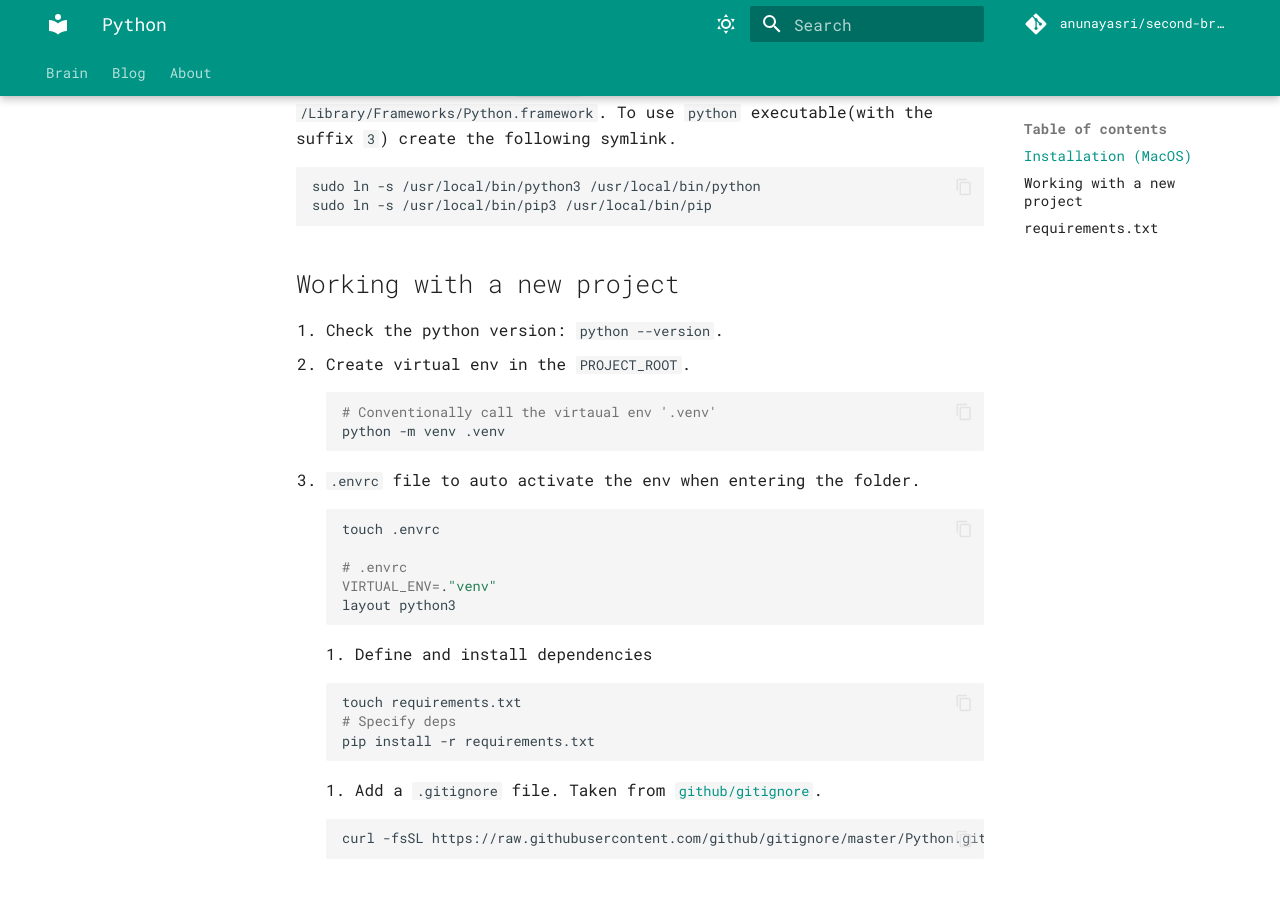
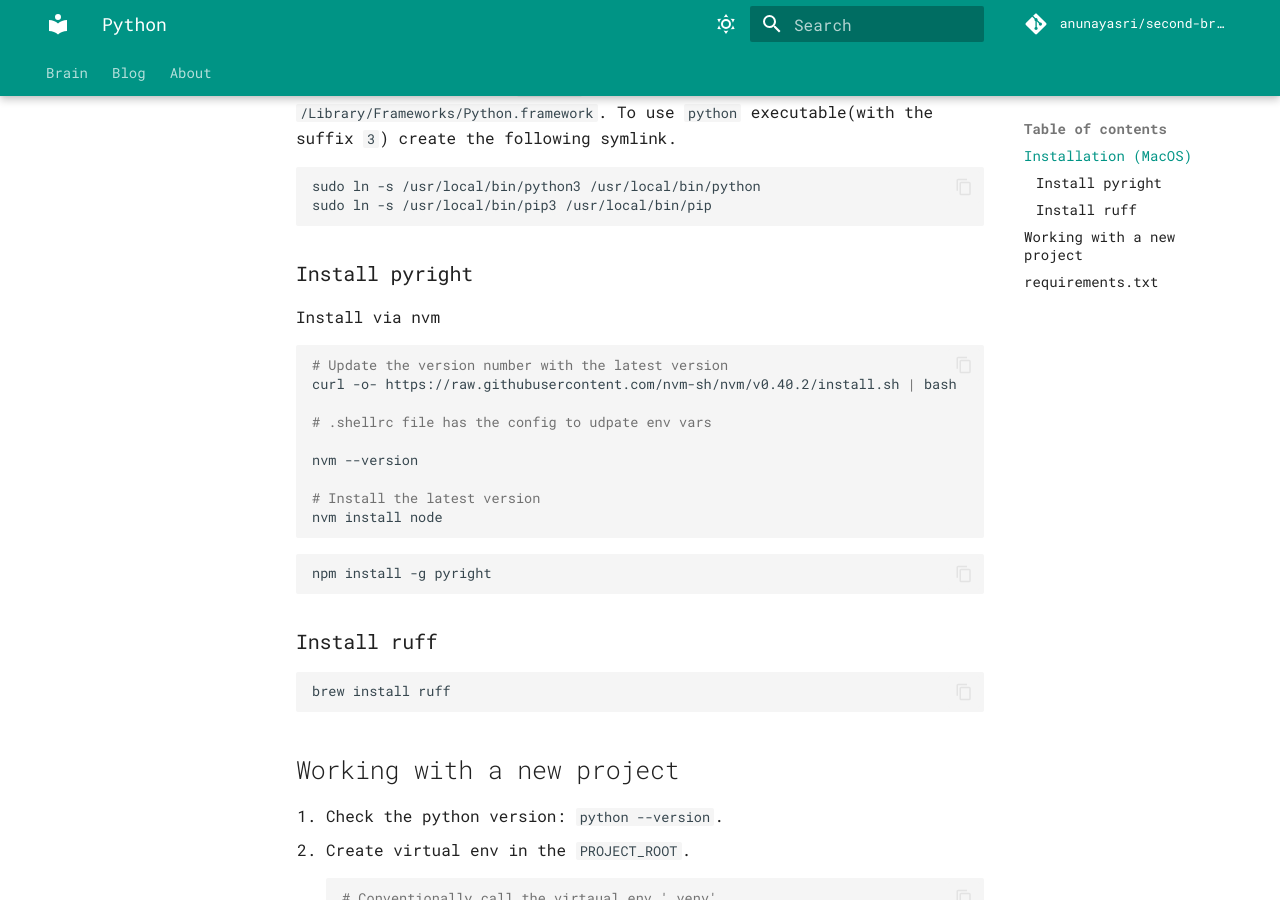
Before and after one commit to anunayasri/second-brain, an MkDocs documentation site: the page built from docs/software-engg/python/index.md, in a window 1280 px wide and 900 px high, scrolled down 381 px. Built offline with MkDocs 1.6.1 and Material for MkDocs 9.7.7, drawn with Linux system fonts in a browser that asks for light colours; comment, search, counter and statistics services are not loaded.

Commit message:
Udpate python setup instructions

````diff
--- a/docs/software-engg/python/index.md
+++ b/docs/software-engg/python/index.md
@@ -14,6 +14,31 @@ executable(with the suffix `3`) create the following symlink.
 ```sh
 sudo ln -s /usr/local/bin/python3 /usr/local/bin/python
 sudo ln -s /usr/local/bin/pip3 /usr/local/bin/pip
+```
+
+### Install pyright
+
+Install via nvm
+```sh
+# Update the version number with the latest version
+curl -o- https://raw.githubusercontent.com/nvm-sh/nvm/v0.40.2/install.sh | bash
+
+# .shellrc file has the config to udpate env vars
+
+nvm --version
+
+# Install the latest version
+nvm install node
+```
+
+```sh
+npm install -g pyright
+```
+
+### Install ruff
+
+```sh
+brew install ruff
 ```
 
 ## Working with a new project
````
